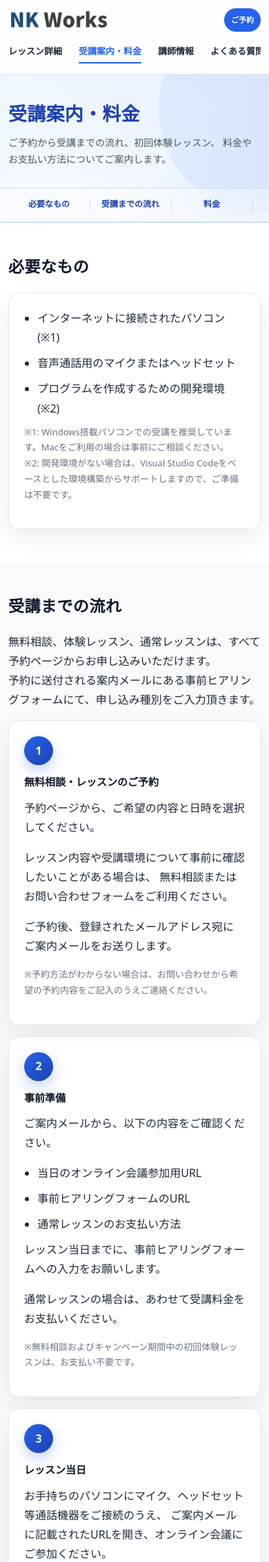
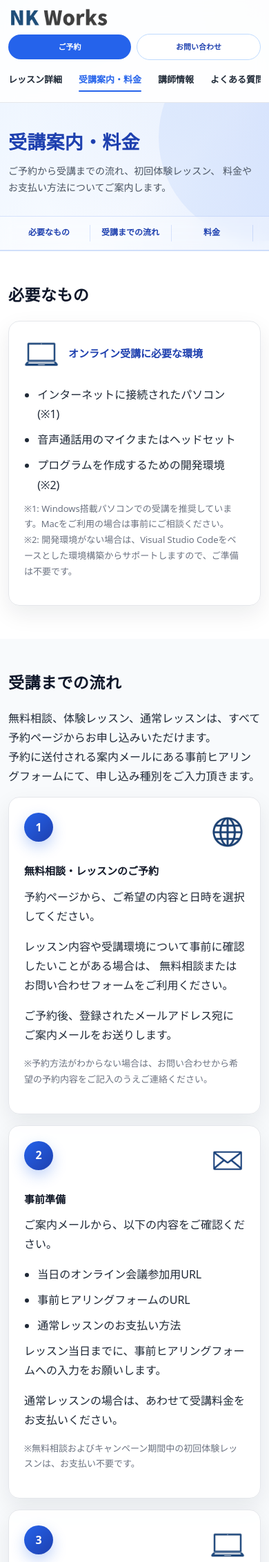
Before and after one commit to pptr/programming-lp, a PHP site: page /guide.html in a window 390 px wide. Shown: the top 2264 px of the page at 69% size. Run offline with PHP 8.4, Linux system fonts and the light colour scheme.

Commit message:
update and fix

```diff
--- a/css/components.css
+++ b/css/components.css
@@ -407,3 +407,76 @@
 .contact .hero-actions {
     justify-content: center;
 }
+
+
+/* ========================================================
+   Content Icons
+======================================================== */
+.content-icon {
+  display: block;
+  width: 64px;
+  height: 64px;
+  flex: 0 0 auto;
+  object-fit: contain;
+}
+
+.content-icon--small {
+  width: 44px;
+  height: 44px;
+}
+
+.content-icon--flow {
+  width: 46px;
+  height: 46px;
+}
+
+.card-heading,
+.feature-card-head,
+.flow-item-head {
+  display: flex;
+  align-items: center;
+}
+
+.card-heading {
+  gap: 14px;
+  margin-bottom: 16px;
+}
+
+.card-heading h3 {
+  margin: 0;
+}
+
+.card-heading--intro {
+  margin-bottom: 20px;
+}
+
+.feature-card-head {
+  justify-content: space-between;
+  gap: 16px;
+  margin-bottom: 18px;
+}
+
+.feature-card-head .feature-card-label {
+  margin-bottom: 0;
+}
+
+.flow-item-head {
+  justify-content: space-between;
+  margin-bottom: 18px;
+}
+
+.flow-item-head span {
+  margin-bottom: 0;
+}
+
+@media (max-width: 640px) {
+  .content-icon {
+    width: 50px;
+    height: 50px;
+  }
+
+  .content-icon--small {
+    width: 40px;
+    height: 40px;
+  }
+}
--- a/css/responsive.css
+++ b/css/responsive.css
@@ -385,7 +385,7 @@
 
   :root {
     --container-gutter: 24px;
-    --header-height: 132px;
+    --header-height: 174px;
   }
 
   /* ----------------------------------------------------------
@@ -424,16 +424,20 @@
   }
 
   .site-header-actions {
-    gap: 6px;
+    order: 2;
+    width: 100%;
+    gap: 8px;
   }
 
   .site-header-button {
-    padding: 7px 10px;
+    flex: 1 1 0;
+    min-width: 0;
+    padding: 8px 10px;
     font-size: 11px;
   }
 
   .site-header-button--secondary {
-    display: none;
+    display: inline-flex;
   }
 
   /* ----------------------------------------------------------
--- a/guide.html
+++ b/guide.html
@@ -117,6 +117,10 @@
       </h2>
 
       <div class="card surface">
+        <div class="card-heading card-heading--intro">
+          <img class="content-icon" src="images/icons/laptop.png" alt="" aria-hidden="true">
+          <h3>オンライン受講に必要な環境</h3>
+        </div>
 
         <ul>
           <li>
@@ -155,7 +159,10 @@
       <div class="flow">
 
         <article class="flow-item surface">
-          <span>1</span>
+          <div class="flow-item-head">
+            <span>1</span>
+            <img class="content-icon content-icon--flow" src="images/icons/web.png" alt="" aria-hidden="true">
+          </div>
 
           <h3>
             無料相談・レッスンのご予約
@@ -182,7 +189,10 @@
 
 
         <article class="flow-item surface">
-          <span>2</span>
+          <div class="flow-item-head">
+            <span>2</span>
+            <img class="content-icon content-icon--flow" src="images/icons/mail.png" alt="" aria-hidden="true">
+          </div>
 
           <h3>
             事前準備
@@ -219,7 +229,10 @@
 
 
         <article class="flow-item surface">
-          <span>3</span>
+          <div class="flow-item-head">
+            <span>3</span>
+            <img class="content-icon content-icon--flow" src="images/icons/laptop.png" alt="" aria-hidden="true">
+          </div>
 
           <h3>
             レッスン当日
```
Also changed, not shown: index.html (+10 -1 lines), lesson.html (+18 -0 lines), images/icons/algorythm.png (added), images/icons/application.png (added), images/icons/buisinessbag.png (added), images/icons/checkmark.png (added), images/icons/house.png (added), images/icons/laptop.png (added), images/icons/mail.png (added), images/icons/mantoman.png (added), images/icons/newbiemark.png (added), images/icons/person.png (added), images/icons/web.png (added), images/nkworks_QR.png (added), 1 other file.
